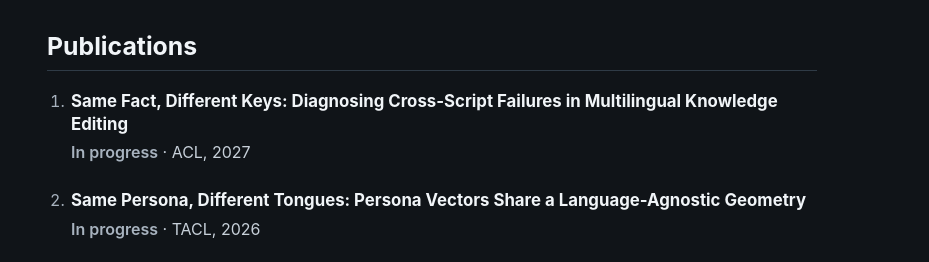
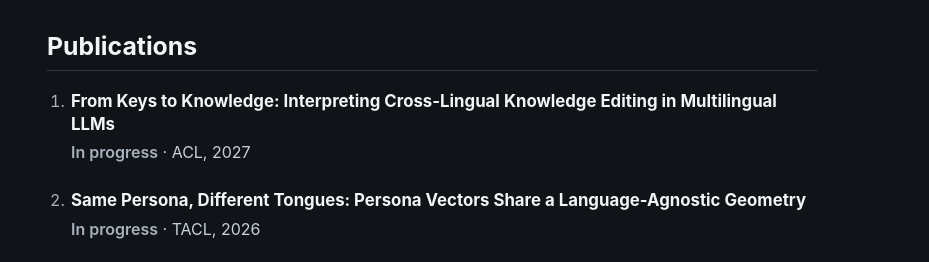
Before and after one commit to USC-BOBBY-KIM/USC-BOBBY-KIM.github.io, a plain HTML site: page index.html in a window 1280 px wide. Shown: the part 455-717 px from the top of the page, 351-1280 px from the left. Drawn offline with Linux system fonts and the light colour scheme; no server answers; some icons are missing.

Commit message:
Refine multilingual interpretability paper title

```diff
--- a/index.html
+++ b/index.html
@@ -86,7 +86,7 @@
           <h2>Publications</h2>
           <ol id="additional-publications" class="publication-list">
             <li>
-              <h3>Same Fact, Different Keys: Diagnosing Cross-Script Failures in Multilingual Knowledge Editing</h3>
+              <h3>From Keys to Knowledge: Interpreting Cross-Lingual Knowledge Editing in Multilingual LLMs</h3>
               <p><span class="publication-status">In progress</span> · ACL, 2027</p>
             </li>
             <li>
```
